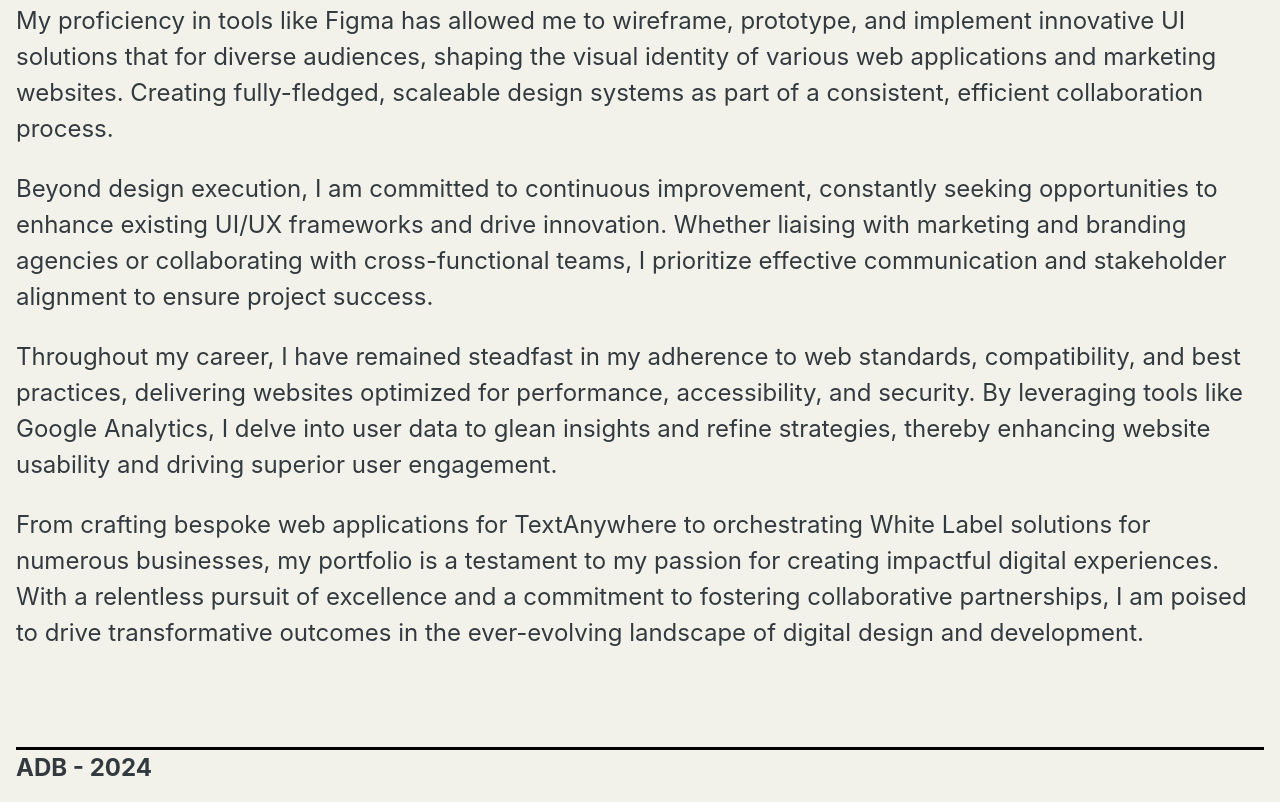
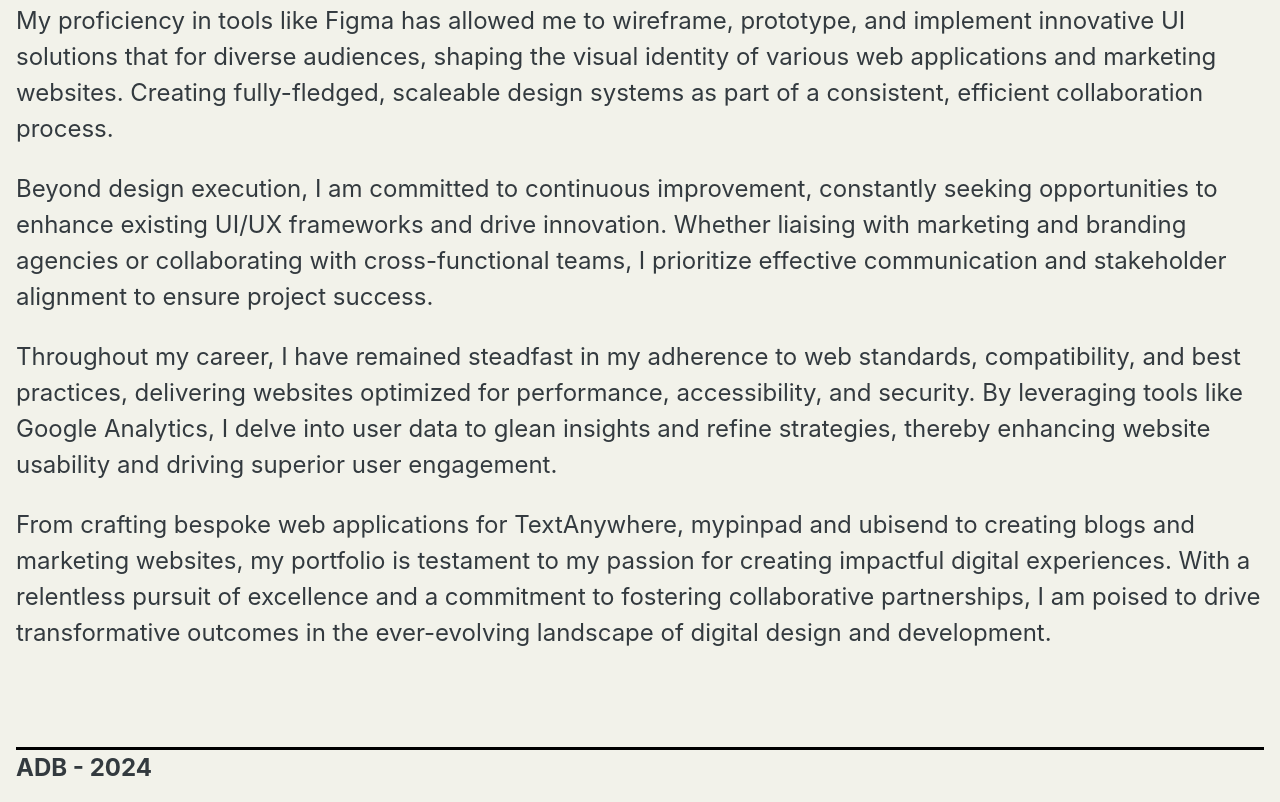
Before and after one commit to adbarnes/adbarnes.github.io, an Astro site: page /about in a window 1280 px wide. Shown: the part 936-1738 px from the top of the page. Built offline with nearby package versions, Linux system fonts and the light colour scheme; Astro itself is replaced by a stand-in of ours.

Commit message:
updated copy

```diff
--- a/src/pages/about.astro
+++ b/src/pages/about.astro
@@ -56,8 +56,8 @@ import Layout from "../layouts/Layout.astro";
       </p>
 
       <p>
-        From crafting bespoke web applications for TextAnywhere to orchestrating
-        White Label solutions for numerous businesses, my portfolio is a
+        From crafting bespoke web applications for TextAnywhere, mypinpad and
+        ubisend to creating blogs and marketing websites, my portfolio is
         testament to my passion for creating impactful digital experiences. With
         a relentless pursuit of excellence and a commitment to fostering
         collaborative partnerships, I am poised to drive transformative outcomes
```
